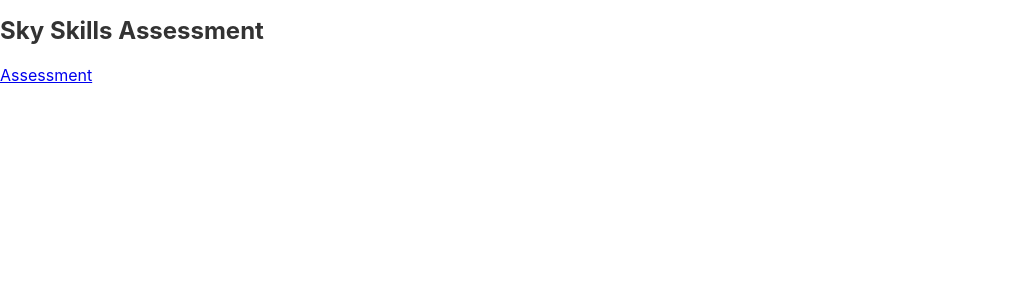
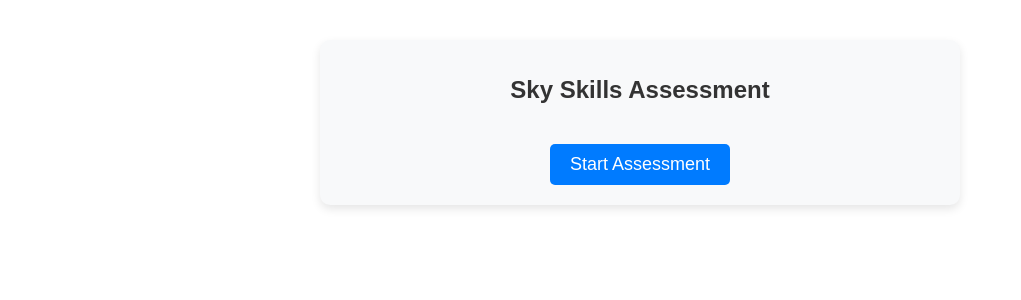
Before and after one commit to kjartan3/Sky-Skills-Assessment, a React (Create React App) app in the folder frontend/: page / in a window 1280 px wide. Shown: the top 300 px of the page, without its empty margins (0-1021 px from the left). Built offline with nearby package versions, Linux system fonts and the light colour scheme.

Commit message:
added basic styling to homepage

```diff
--- /dev/null
+++ b/frontend/src/pages/Home.css
@@ -0,0 +1,52 @@
+/* General container for the home page */
+.home-container {
+    width: 80%;
+    margin: 40px auto;
+    padding: 20px;
+    background-color: #f8f9fa;
+    border-radius: 10px;
+    box-shadow: 0px 4px 10px rgba(0, 0, 0, 0.1);
+    text-align: center;
+    font-family: Arial, sans-serif;
+    max-width: 600px; /* Set a max-width for smaller devices */
+  }
+
+  /* Title Styling */
+  h1 {
+    font-size: 36px;
+    color: #007bff;
+    margin-bottom: 30px;
+  }
+
+  /* Link styling */
+  a {
+    display: inline-block;
+    text-decoration: none;
+    font-size: 18px;
+    padding: 10px 20px;
+    background-color: #007bff;
+    color: white;
+    border-radius: 5px;
+    transition: background 0.3s ease;
+    margin-top: 20px;
+  }
+
+  /* Hover effect for the link */
+  a:hover {
+    background-color: #0056b3;
+  }
+
+  /* Mobile-friendly responsiveness */
+  @media (max-width: 600px) {
+    .home-container {
+      width: 95%;
+    }
+
+    h1 {
+      font-size: 28px;
+    }
+
+    a {
+      font-size: 16px;
+    }
+  }
--- a/frontend/src/pages/Home.js
+++ b/frontend/src/pages/Home.js
@@ -1,12 +1,12 @@
-import { Link } from 'react-router-dom'
-
+import { Link } from 'react-router-dom';
+import "./Home.css"
 const Home = () => {
-    return (
-        <div>
-            <h1>Sky Skills Assessment</h1>
-            <Link to="/assessment">Assessment</Link>
-        </div>
-    )
-}
+  return (
+    <div className="home-container">
+      <h1>Sky Skills Assessment</h1>
+      <Link to="/assessment">Start Assessment</Link>
+    </div>
+  );
+};
 
 export default Home;
```
